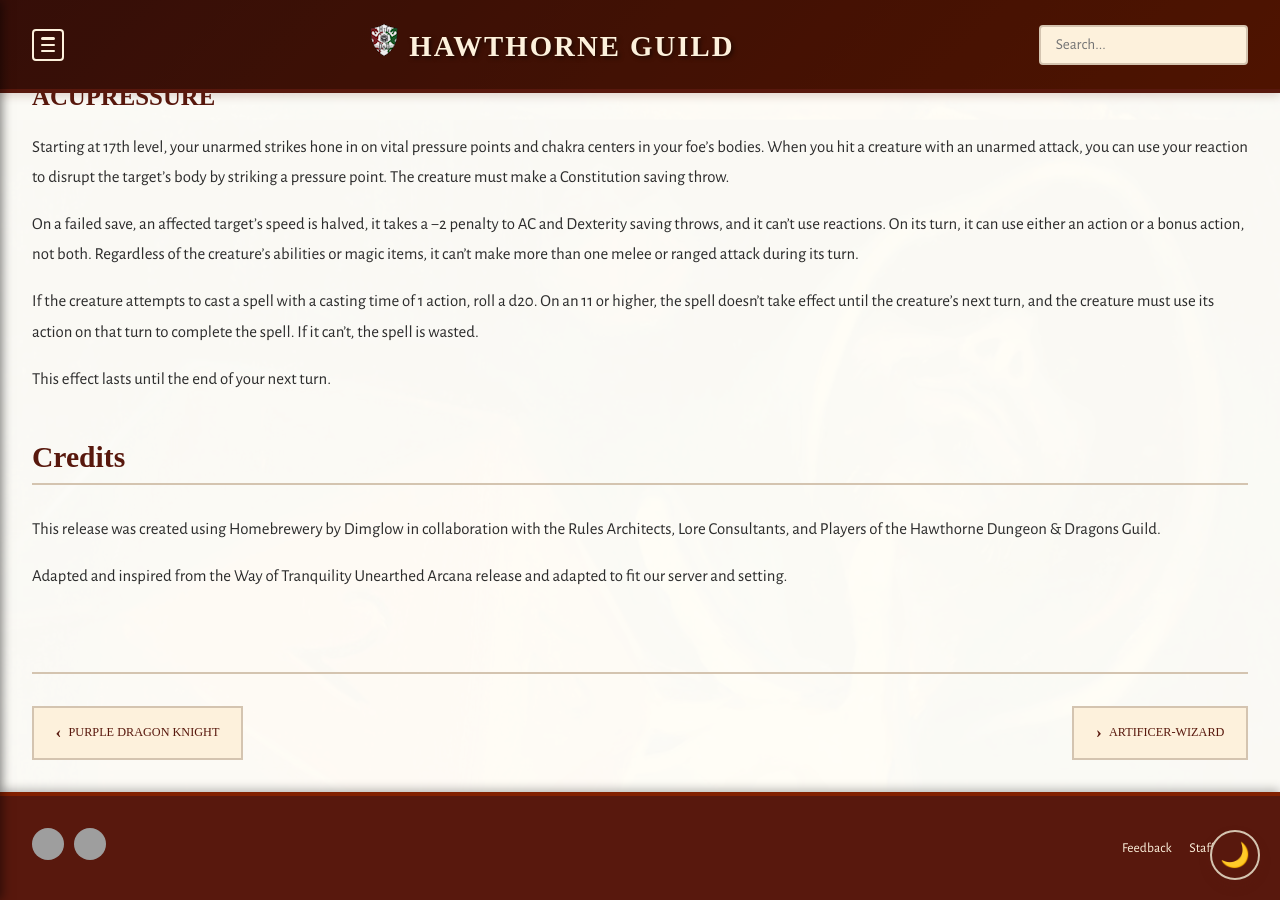
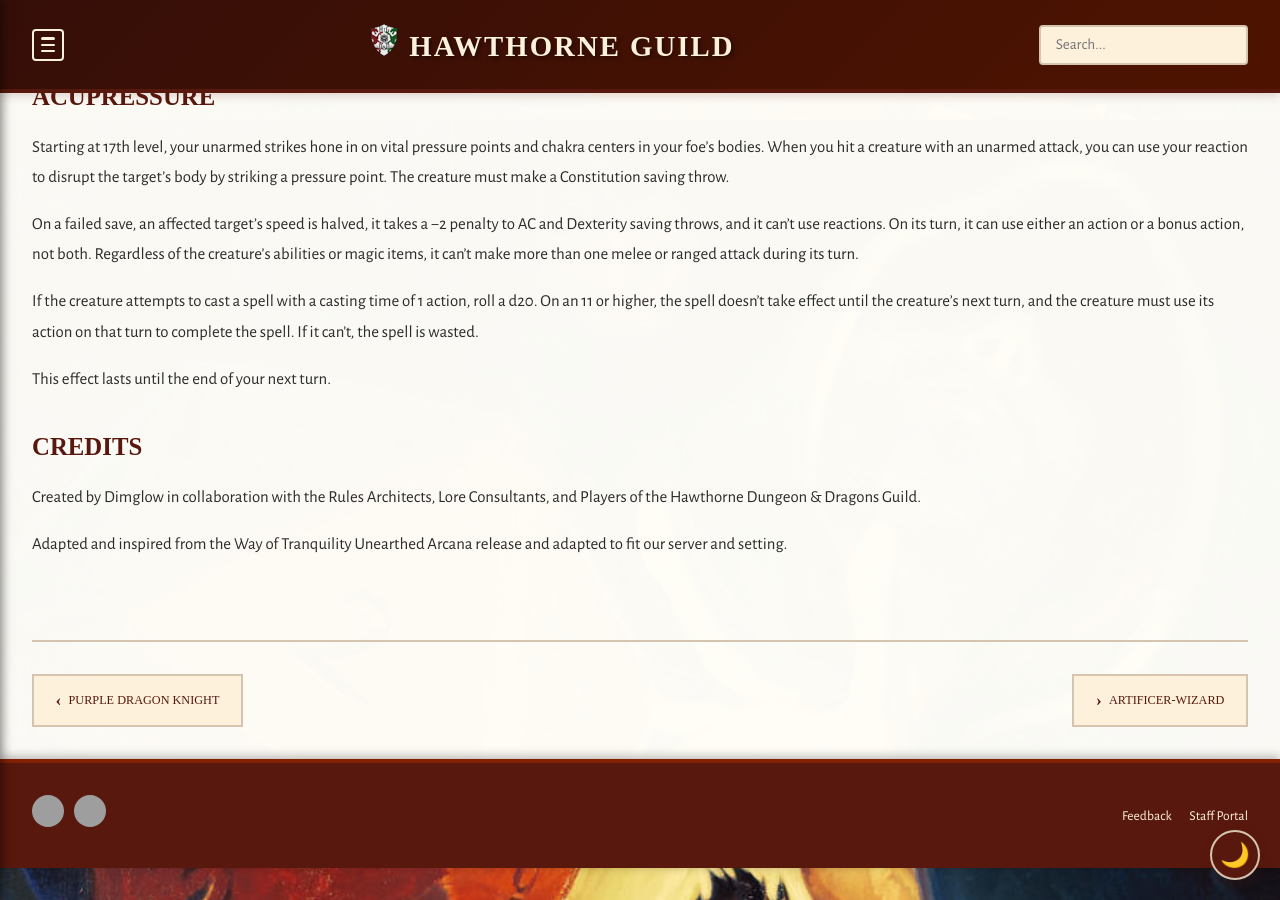
Before and after one commit to coconutswallow/Guides, a Jekyll site: the page built from _arcana/serenity-monk.md, in a window 1280 px wide and 900 px high, scrolled down 1587 px. Built offline with Jekyll 4.4.1, drawn with Linux system fonts in a browser that asks for light colours; some web fonts are replaced; a script that is not in the unit is left out; grey boxes are pictures that could not be loaded.

Commit message:
Update Arcana "serenity-monk" - linalette304 <linalette304@gmail.com> via DecapBridge

```diff
--- a/_arcana/serenity-monk.md
+++ b/_arcana/serenity-monk.md
@@ -1,12 +1,13 @@
 ---
+title: "Monk: Way of Serenity"
 layout: doc
-title: "Monk: Way of Serenity"
 order: 16
-category: "Arcana"
+category: Arcana
 hide_from_nav: false
-background_image: "/assets/images/the_dungeon_master_by_moulinbleu_d61u428-fullview.jpg"
+background_image: /assets/images/the_dungeon_master_by_moulinbleu_d61u428-fullview.jpg
 permalink: /arcana/serenity-monk/
 ---
+
 
 ## Monk: Way of Serenity
 
@@ -57,8 +58,8 @@
 
 This effect lasts until the end of your next turn.
 
-## Credits
+### Credits
 
-This release was created using Homebrewery by Dimglow in collaboration with the Rules Architects, Lore Consultants, and Players of the Hawthorne Dungeon & Dragons Guild.
+Created by Dimglow in collaboration with the Rules Architects, Lore Consultants, and Players of the Hawthorne Dungeon & Dragons Guild.
 
 Adapted and inspired from the Way of Tranquility Unearthed Arcana release and adapted to fit our server and setting.
```
